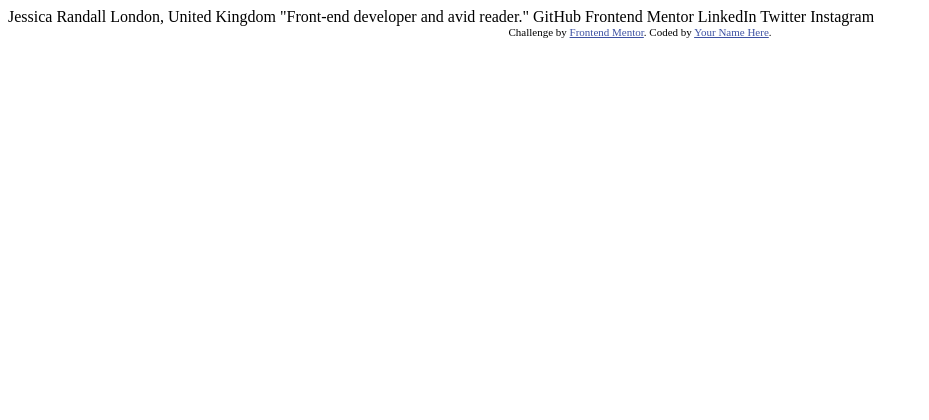
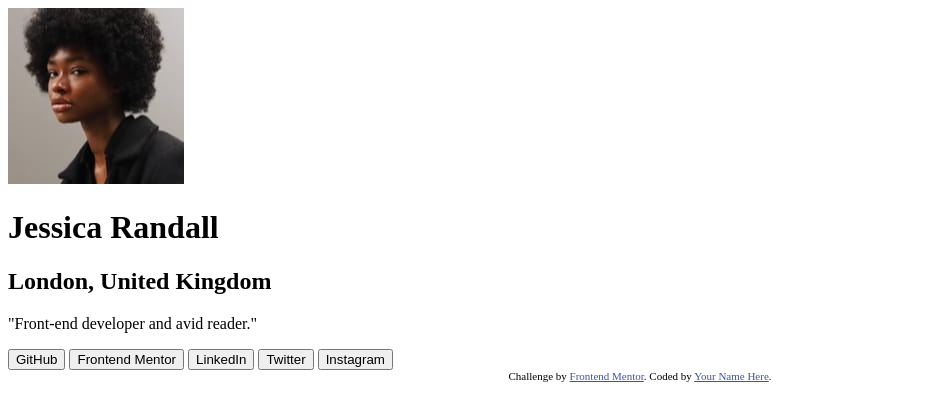
Before and after one commit to gillaercio/social-links-profile-main, a plain HTML site: page index.html in a window 1280 px wide. Shown: the whole page, without its empty margins (0-929 px from the left). Drawn offline with Linux system fonts and the light colour scheme.

Commit message:
HTML initial commit

```diff
--- a/index.html
+++ b/index.html
@@ -2,7 +2,7 @@
 <html lang="en">
 <head>
   <meta charset="UTF-8">
-  <meta name="viewport" content="width=device-width, initial-scale=1.0"> <!-- displays site properly based on user's device -->
+  <meta name="viewport" content="width=device-width, initial-scale=1.0">
 
   <link rel="icon" type="image/png" sizes="32x32" href="./assets/images/favicon-32x32.png">
 
@@ -16,19 +16,21 @@
 </head>
 <body>
 
-  Jessica Randall
-  London, United Kingdom
-  "Front-end developer and avid reader."
+  <main id="content">
+    <img class="avatar" src="assets/images/avatar-jessica.jpeg" alt="User's Avatar">
+    <h1>Jessica Randall</h1>
+    <h2>London, United Kingdom</h2>
+    <p>"Front-end developer and avid reader."</p>
+    <button>GitHub</button>
+    <button>Frontend Mentor</button>
+    <button>LinkedIn</button>
+    <button>Twitter</button>
+    <button>Instagram</button>
+  </main>
 
-  GitHub
-  Frontend Mentor
-  LinkedIn
-  Twitter
-  Instagram
-
-  <div class="attribution">
+  <footer class="attribution">
     Challenge by <a href="https://www.frontendmentor.io?ref=challenge" target="_blank">Frontend Mentor</a>.
     Coded by <a href="#">Your Name Here</a>.
-  </div>
+  </footer>
 </body>
 </html>
```
